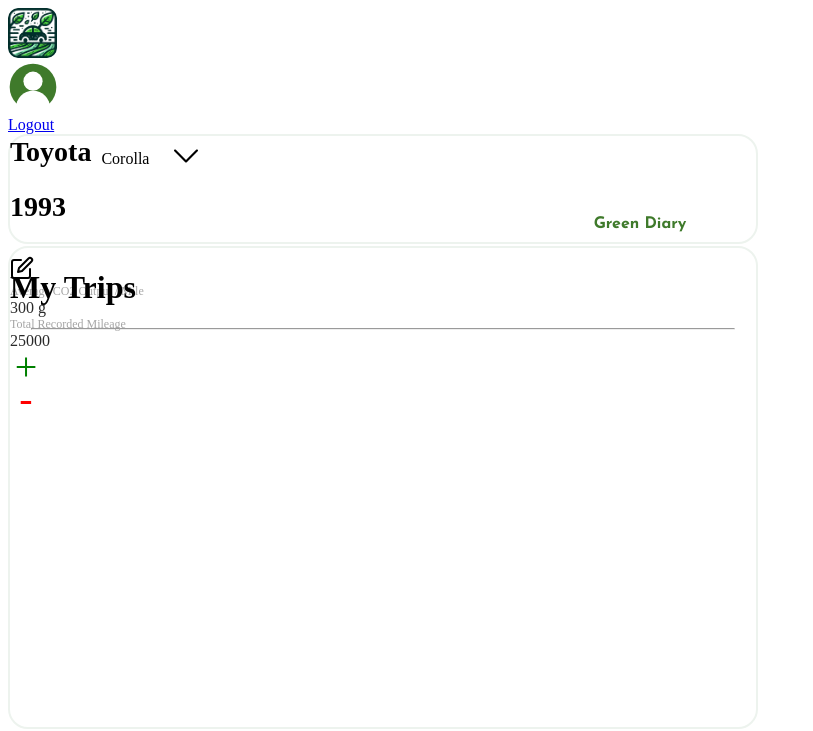
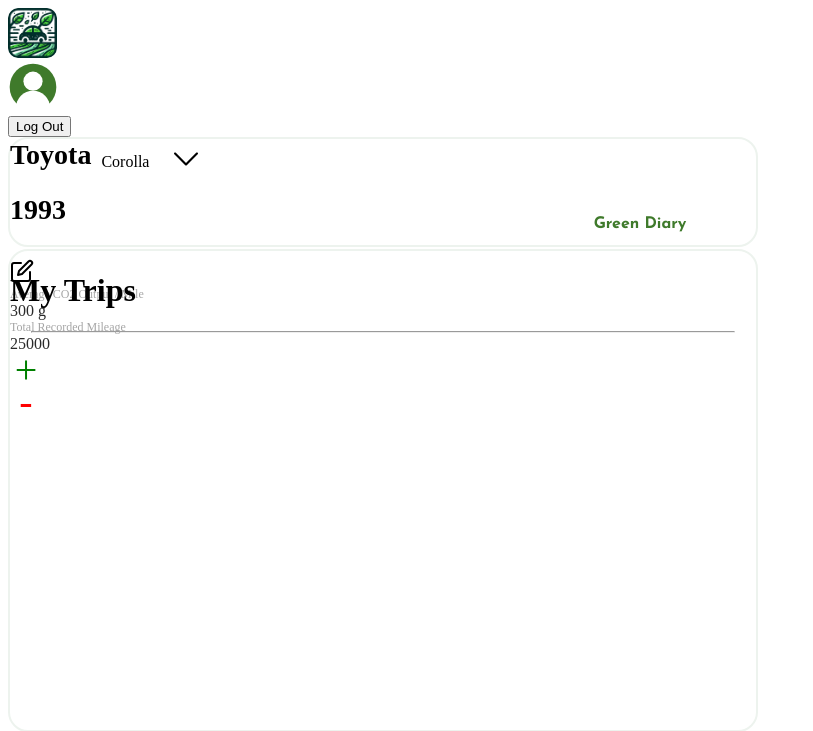
Before and after one commit to elliesolhjou/Green-Diary, a Django app: page / in a window 1280 px wide. Shown: the top 731 px of the page, without its empty margins (0-813 px from the left). Run offline with Django 5.2, Linux system fonts and the light colour scheme; the visitor is signed in with stand-in values (Sample User, id 1).

Commit message:
Logout is Up

```diff
--- a/main_app/templates/base.html
+++ b/main_app/templates/base.html
@@ -25,7 +25,10 @@
 
       <div class="dropdown-menu dropdown-menu-end m-2" aria-labelledby="dropdownMenuLink">
         {% if user.is_authenticated %}
-          <a class="dropdown-item" href="{%url 'logout'%}">Logout</a>
+          <form action="{%url 'logout'%}" method="POST">
+            {%csrf_token%}
+            <button type="submit" class="btn"> Log Out</button>
+          </form>
         {% else %}
           <a class="dropdown-item" href="{%url 'login'%}">Login</a>
         {% endif %}
```
